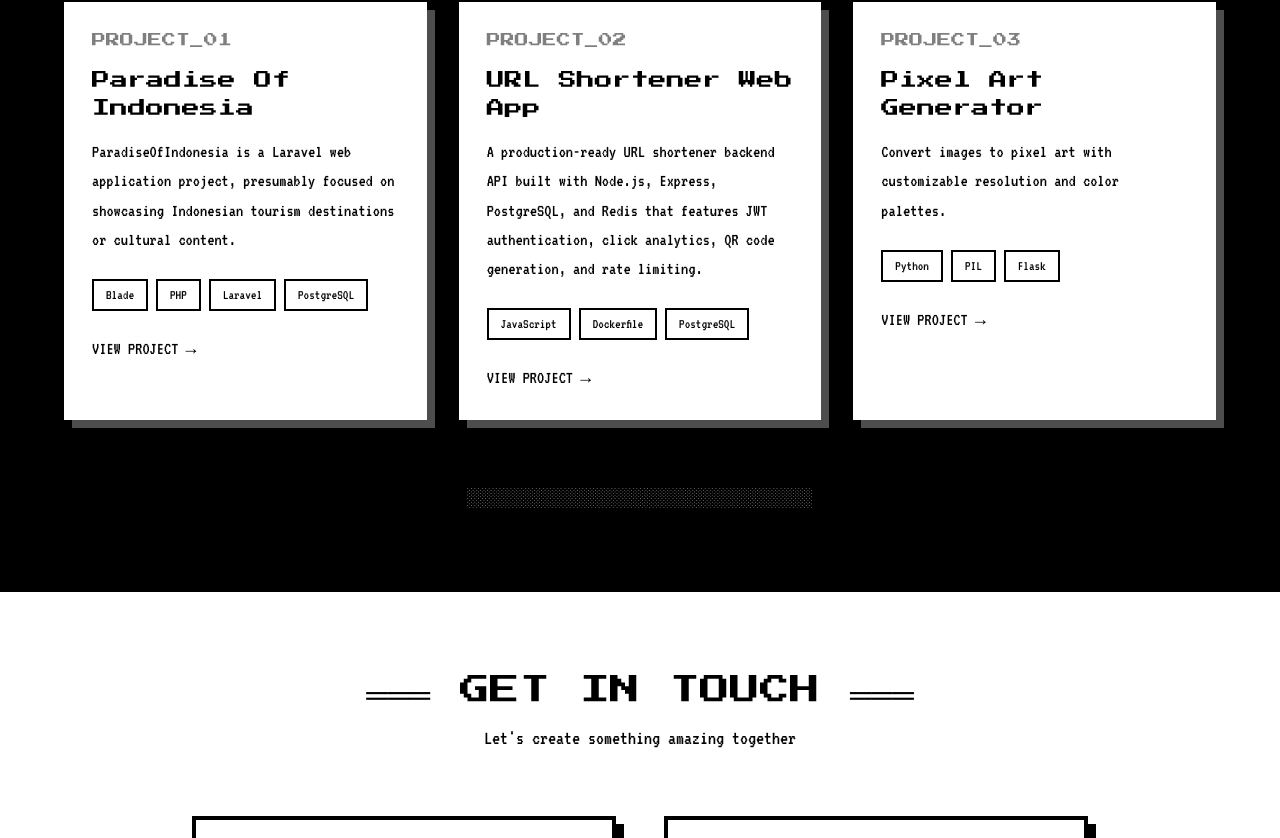
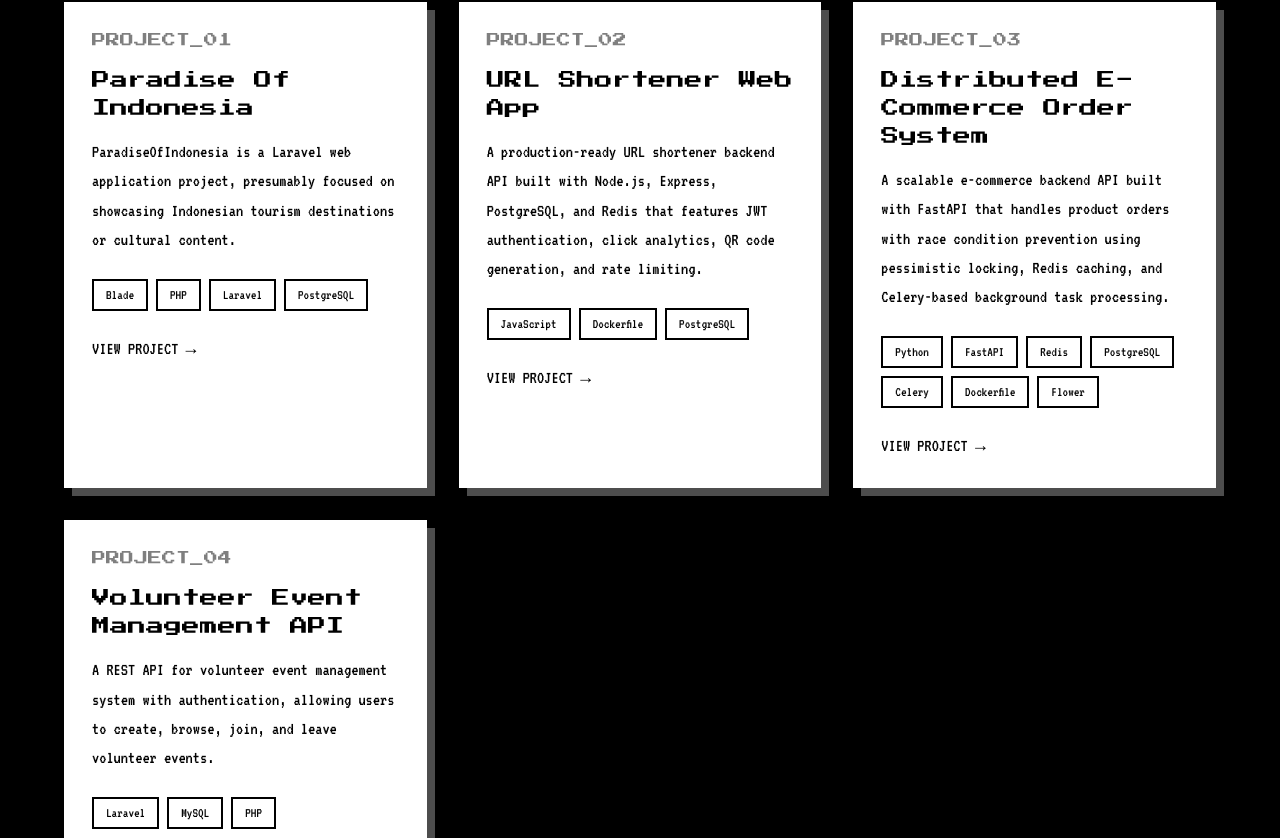
Before and after one commit to sabiliwafa29/portfolio, a React (Vite) app in the folder frontend/: page / in a window 1280 px wide. Shown: the part 1022-1860 px from the top of the page. Built offline with nearby package versions, Linux system fonts and the light colour scheme.

Commit message:
add: projects for backend

```diff
--- a/frontend/src/components/Projects.jsx
+++ b/frontend/src/components/Projects.jsx
@@ -5,15 +5,13 @@ const Projects = () => {
   const [loading, setLoading] = useState(true)
 
   useEffect(() => {
-    // Simulated API call - replace with actual API endpoint
-    // fetch('http://localhost:8000/api/projects.php')
     const mockProjects = [
       {
         id: 1,
         title: "Paradise Of Indonesia",
         description: "ParadiseOfIndonesia is a Laravel web application project, presumably focused on showcasing Indonesian tourism destinations or cultural content.",
         technologies: ["Blade", "PHP", "Laravel", "PostgreSQL"],
-        link: "https://github.com/sabiliwafa29/ParadiseOfIndonesia"
+        link: "https://paradiseofindonesia.com"
       },
       {
         id: 2,
@@ -24,10 +22,17 @@ const Projects = () => {
       },
       {
         id: 3,
-        title: "Pixel Art Generator",
-        description: "Convert images to pixel art with customizable resolution and color palettes.",
-        technologies: ["Python", "PIL", "Flask"],
-        link: "https://github.com/example/pixel-art-generator"
+        title: "Distributed E-Commerce Order System",
+        description: "A scalable e-commerce backend API built with FastAPI that handles product orders with race condition prevention using pessimistic locking, Redis caching, and Celery-based background task processing.",
+        technologies: ["Python", "FastAPI", "Redis", "PostgreSQL", "Celery", "Dockerfile", "Flower"],
+        link: "https://github.com/sabiliwafa29/distributed"
+      },
+      {
+        id: 4,
+        title: "Volunteer Event Management API",
+        description: "A REST API for volunteer event management system with authentication, allowing users to create, browse, join, and leave volunteer events.",
+        technologies: ["Laravel", "MySQL", "PHP"],
+        link: "https://github.com/sabiliwafa29/volunteer-event-api"
       }
     ]
 
```
